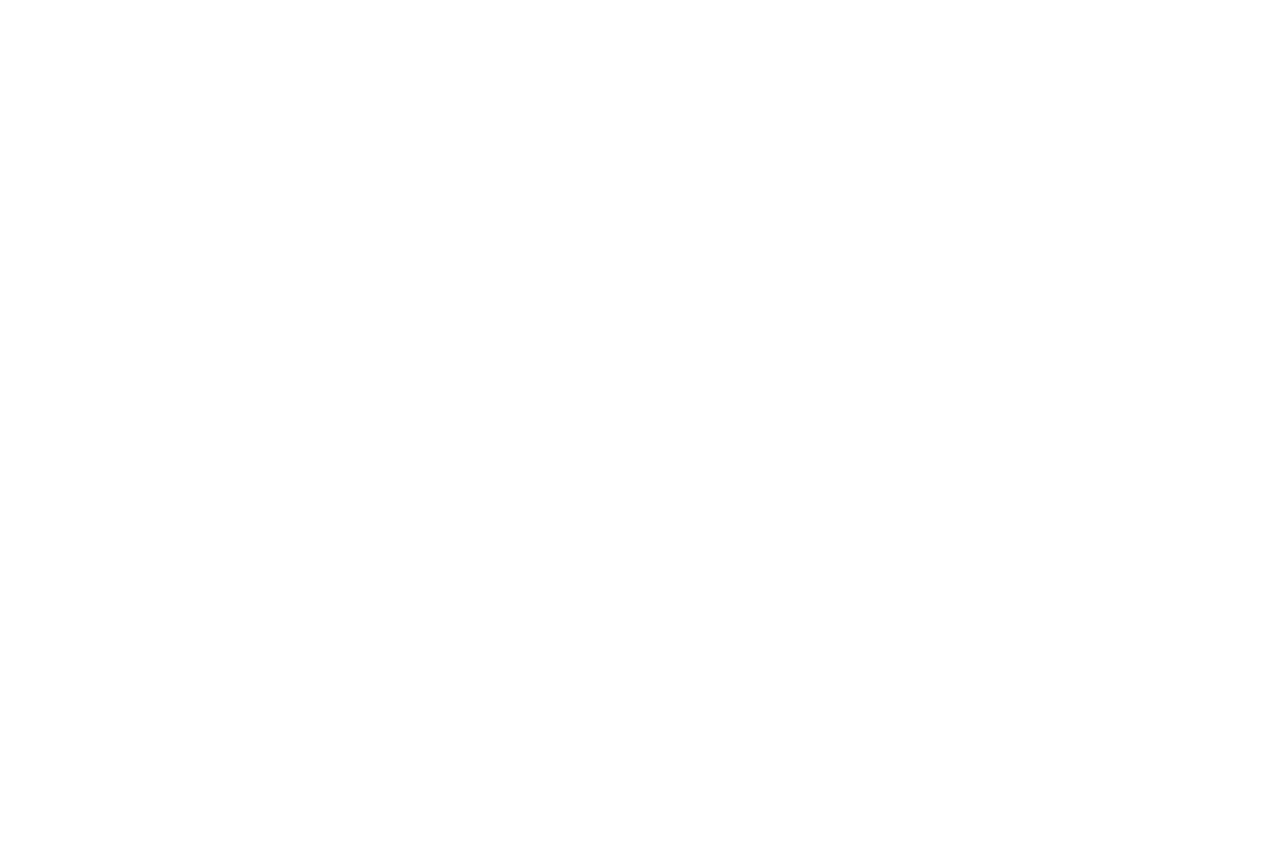
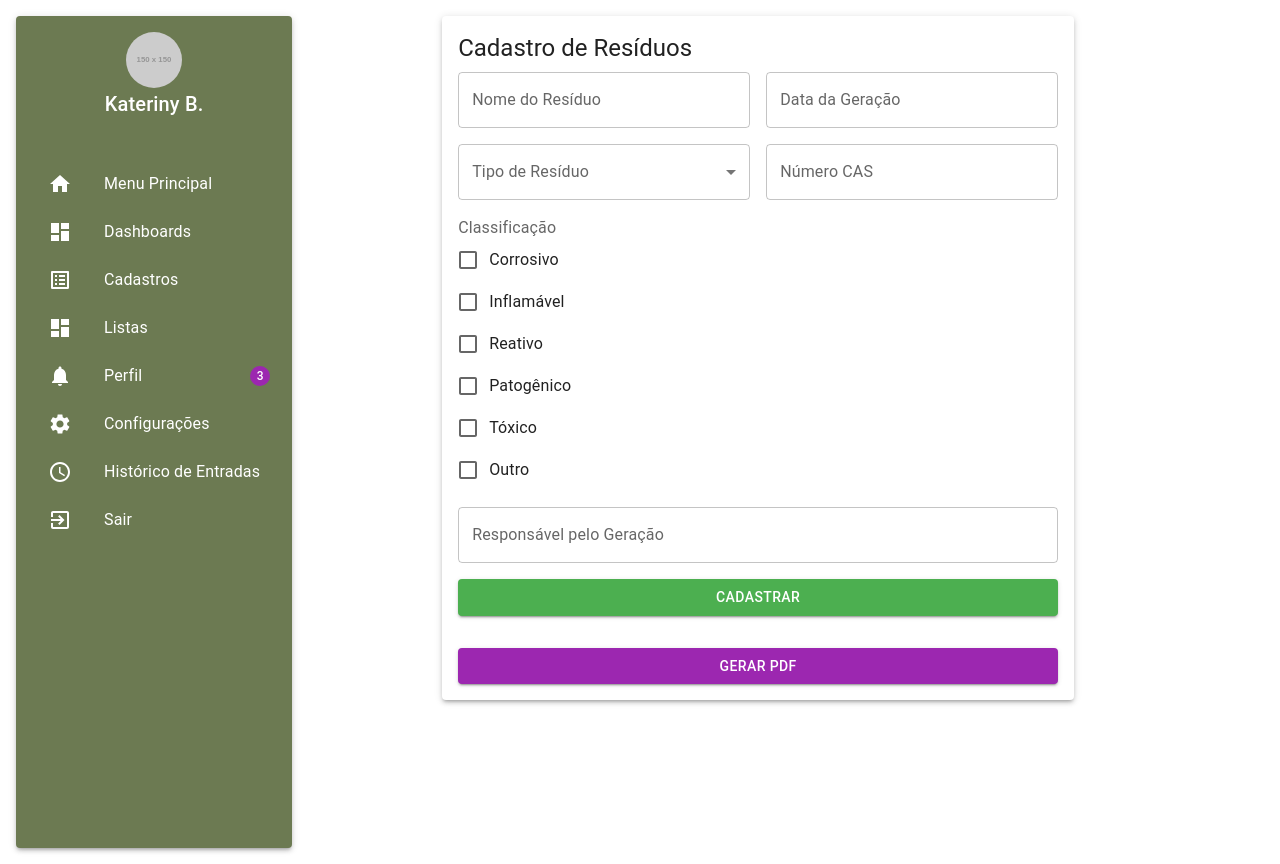
Before and after one commit to katBispo/testeReact, a React (Create React App) app in the folder teste/my-dashboard/: page /cadastroResiduo in a window 1280 px wide. Before the commit this address had no page. Before the commit the page ends 800 px from the top, so only its background shows below. Built offline with nearby package versions, Linux system fonts and the light colour scheme.

Commit message:
finalização tela cadastro resíduos

```diff
--- a/teste/my-dashboard/package.json
+++ b/teste/my-dashboard/package.json
@@ -7,9 +7,12 @@
     "@emotion/styled": "^11.11.5",
     "@mui/icons-material": "^5.15.21",
     "@mui/material": "^5.15.21",
+    "@mui/x-date-pickers": "^5.0.0",
     "@testing-library/jest-dom": "^5.17.0",
     "@testing-library/react": "^13.4.0",
     "@testing-library/user-event": "^13.5.0",
+    "date-fns": "^2.29.1",
+    "jspdf": "^2.5.1",
     "react": "^18.3.1",
     "react-dom": "^18.3.1",
     "react-router-dom": "^6.24.1",
--- a/teste/my-dashboard/src/App.js
+++ b/teste/my-dashboard/src/App.js
@@ -1,8 +1,10 @@
 // App.js
 import React from 'react';
 import { BrowserRouter as Router, Route, Routes } from 'react-router-dom';
-import Dashboard from './Dashboard';
-import ProfilePage from './ProfilePage';
+import Dashboard from './telas/Dashboard';
+import ProfilePage from './telas/ProfilePage';
+import WasteRegistrationForm from './telas/telas cadastro/WasteRegistrationForm';
+
 
 const App = () => {
   return (
@@ -11,6 +13,7 @@
         <Route path="/dashboard" element={<Dashboard />} />
         <Route path="/perfil" element={<ProfilePage />} />
         <Route path="/" element={<Dashboard />} />
+        <Route path="/cadastroResiduo" element={<WasteRegistrationForm/>}/>
       </Routes>
     </Router>
   );
--- a/teste/my-dashboard/src/Dashboard.js
+++ b/teste/my-dashboard/src/telas/Dashboard.js
@@ -2,6 +2,7 @@
 import { Box, Grid, Paper, Typography, List, ListItem, ListItemText } from '@mui/material';
 import { styled } from '@mui/material/styles';
 import MenuBar from './MenuBar';
+
 import {
   BarChart,
   CartesianGrid,
--- a/teste/my-dashboard/src/MenuBar.js
+++ b/teste/my-dashboard/src/telas/MenuBar.js
@@ -128,7 +128,7 @@
           <Typography variant="h6" gutterBottom>Selecione um Cadastro</Typography>
           <Button variant="contained" color="primary" style={{ margin: '8px' }} component={Link} to="/cadastro-reagentes">Cadastro Reagentes</Button>
           <Button variant="contained" color="primary" style={{ margin: '8px' }} component={Link} to="/cadastro-pessoas">Cadastro Pessoas</Button>
-          <Button variant="contained" color="primary" style={{ margin: '8px' }} component={Link} to="/cadastro-residuos">Cadastro Resíduos</Button>
+          <Button variant="contained" color="primary" style={{ margin: '8px' }} component={Link} to="/cadastroResiduo">Cadastro Resíduos</Button>
           <Button variant="contained" color="primary" style={{ margin: '8px' }} component={Link} to="/cadastro-acessos">Cadastro Acessos</Button>
         </DialogContent>
       </Dialog>
--- /dev/null
+++ b/teste/my-dashboard/src/telas/telas cadastro/WasteRegistrationForm.js
@@ -0,0 +1,183 @@
+import React, { useState } from 'react';
+import { TextField, Button, Grid, Paper, Typography, MenuItem, FormControl, FormLabel, FormGroup, FormControlLabel, Checkbox, Snackbar } from '@mui/material';
+import { LocalizationProvider, DatePicker } from '@mui/x-date-pickers';
+import { AdapterDateFns } from '@mui/x-date-pickers/AdapterDateFns';
+import { jsPDF } from 'jspdf';
+import MenuBar from '../MenuBar';
+import MuiAlert from '@mui/material/Alert';
+
+const WasteRegistrationForm = () => {
+  const [wasteName, setWasteName] = useState('');
+  const [generationDate, setGenerationDate] = useState(null);
+  const [wasteType, setWasteType] = useState('');
+  const [casNumber, setCasNumber] = useState('');
+  const [classification, setClassification] = useState({
+    Corrosivo: false,
+    Inflamável: false,
+    Reativo: false,
+    Patogênico: false,
+    Tóxico: false,
+    Outro: false,
+  });
+  const [responsible, setResponsible] = useState('');
+  const [openSnackbar, setOpenSnackbar] = useState(false);
+
+  const handleRegister = () => {
+    // Função para lidar com o envio do formulário
+    console.log({
+      wasteName,
+      generationDate,
+      wasteType,
+      casNumber,
+      classification,
+      responsible,
+    });
+    setOpenSnackbar(true);
+  };
+
+  const handleClassificationChange = (event) => {
+    setClassification({
+      ...classification,
+      [event.target.name]: event.target.checked,
+    });
+  };
+
+  const generatePDF = () => {
+    const doc = new jsPDF();
+    doc.text('Cadastro de Resíduos', 10, 10);
+    doc.text(`Nome do Resíduo: ${wasteName}`, 10, 20);
+    doc.text(`Data da Geração: ${generationDate ? generationDate.toLocaleDateString() : ''}`, 10, 30);
+    doc.text(`Tipo de Resíduo: ${wasteType}`, 10, 40);
+    doc.text(`Número CAS: ${casNumber}`, 10, 50);
+    doc.text('Classificação:', 10, 60);
+    Object.keys(classification).forEach((key, index) => {
+      if (classification[key]) {
+        doc.text(`- ${key}`, 10, 70 + (index * 10));
+      }
+    });
+    doc.text(`Responsável pelo Geração: ${responsible}`, 10, 130);
+    doc.save('cadastro_residuos.pdf');
+  };
+
+  const handleCloseSnackbar = (event, reason) => {
+    if (reason === 'clickaway') {
+      return;
+    }
+    setOpenSnackbar(false);
+  };
+
+  return (
+    <div style={{ display: 'flex', flexDirection: 'row', alignItems: 'flex-start', padding: '16px' }}>
+      <div style={{ marginRight: '150px' }}>
+        <MenuBar />
+      </div>
+      <div style={{ flexGrow: 1 }}>
+        <Paper elevation={3} style={{ padding: '16px', maxWidth: '600px', marginBottom: '32px' }}>
+          <Typography variant="h5" gutterBottom>
+            Cadastro de Resíduos
+          </Typography>
+          <Grid container spacing={2}>
+            <Grid item xs={12} sm={6}>
+              <TextField
+                label="Nome do Resíduo"
+                fullWidth
+                value={wasteName}
+                onChange={(e) => setWasteName(e.target.value)}
+              />
+            </Grid>
+            <Grid item xs={12} sm={6}>
+              <LocalizationProvider dateAdapter={AdapterDateFns}>
+                <DatePicker
+                  label="Data da Geração"
+                  value={generationDate}
+                  onChange={(date) => setGenerationDate(date)}
+                  renderInput={(params) => <TextField {...params} fullWidth />}
+                />
+              </LocalizationProvider>
+            </Grid>
+            <Grid item xs={12} sm={6}>
+              <TextField
+                select
+                label="Tipo de Resíduo"
+                fullWidth
+                value={wasteType}
+                onChange={(e) => setWasteType(e.target.value)}
+              >
+                <MenuItem value="Sal">Sal</MenuItem>
+                <MenuItem value="Ácido">Ácido</MenuItem>
+                <MenuItem value="Base">Base</MenuItem>
+                <MenuItem value="Óxido">Óxido</MenuItem>
+                <MenuItem value="Outro">Outro</MenuItem>
+              </TextField>
+            </Grid>
+            <Grid item xs={12} sm={6}>
+              <TextField
+                label="Número CAS"
+                fullWidth
+                value={casNumber}
+                onChange={(e) => setCasNumber(e.target.value)}
+              />
+            </Grid>
+            <Grid item xs={12}>
+              <FormControl component="fieldset" fullWidth>
+                <FormLabel component="legend">Classificação</FormLabel>
+                <FormGroup>
+                  {Object.keys(classification).map((key) => (
+                    <FormControlLabel
+                      control={
+                        <Checkbox
+                          checked={classification[key]}
+                          onChange={handleClassificationChange}
+                          name={key}
+                        />
+                      }
+                      label={key}
+                      key={key}
+                    />
+                  ))}
+                </FormGroup>
+              </FormControl>
+            </Grid>
+            <Grid item xs={12}>
+              <TextField
+                label="Responsável pelo Geração"
+                fullWidth
+                value={responsible}
+                onChange={(e) => setResponsible(e.target.value)}
+              />
+            </Grid>
+            <Grid item xs={12}>
+              <Button
+                variant="contained"
+                color="primary"
+                fullWidth
+                onClick={handleRegister}
+                style={{ backgroundColor: '#4caf50' }}
+              >
+                Cadastrar
+              </Button>
+            </Grid>
+            <Grid item xs={12}>
+              <Button
+                variant="contained"
+                color="secondary"
+                fullWidth
+                onClick={generatePDF}
+                style={{ marginTop: '16px' }}
+              >
+                Gerar PDF
+              </Button>
+            </Grid>
+          </Grid>
+        </Paper>
+      </div>
+      <Snackbar open={openSnackbar} autoHideDuration={6000} onClose={handleCloseSnackbar}>
+        <MuiAlert onClose={handleCloseSnackbar} severity="success" sx={{ width: '100%' }}>
+          Resíduo cadastrado com sucesso!
+        </MuiAlert>
+      </Snackbar>
+    </div>
+  );
+};
+
+export default WasteRegistrationForm;
```
Also changed, not shown: teste/my-dashboard/src/A.css (deleted, +0 -38 lines), teste/my-dashboard/src/telas/AcessHistory.js (added), teste/my-dashboard/src/telas/Doubt.js (renamed from teste/my-dashboard/src/Doubt.js), teste/my-dashboard/src/telas/EditData.js (renamed from teste/my-dashboard/src/EditData.js), teste/my-dashboard/src/telas/ProfilePage.js (renamed from teste/my-dashboard/src/ProfilePage.js), 1 other file (tests, documents, lock files or other folders).
